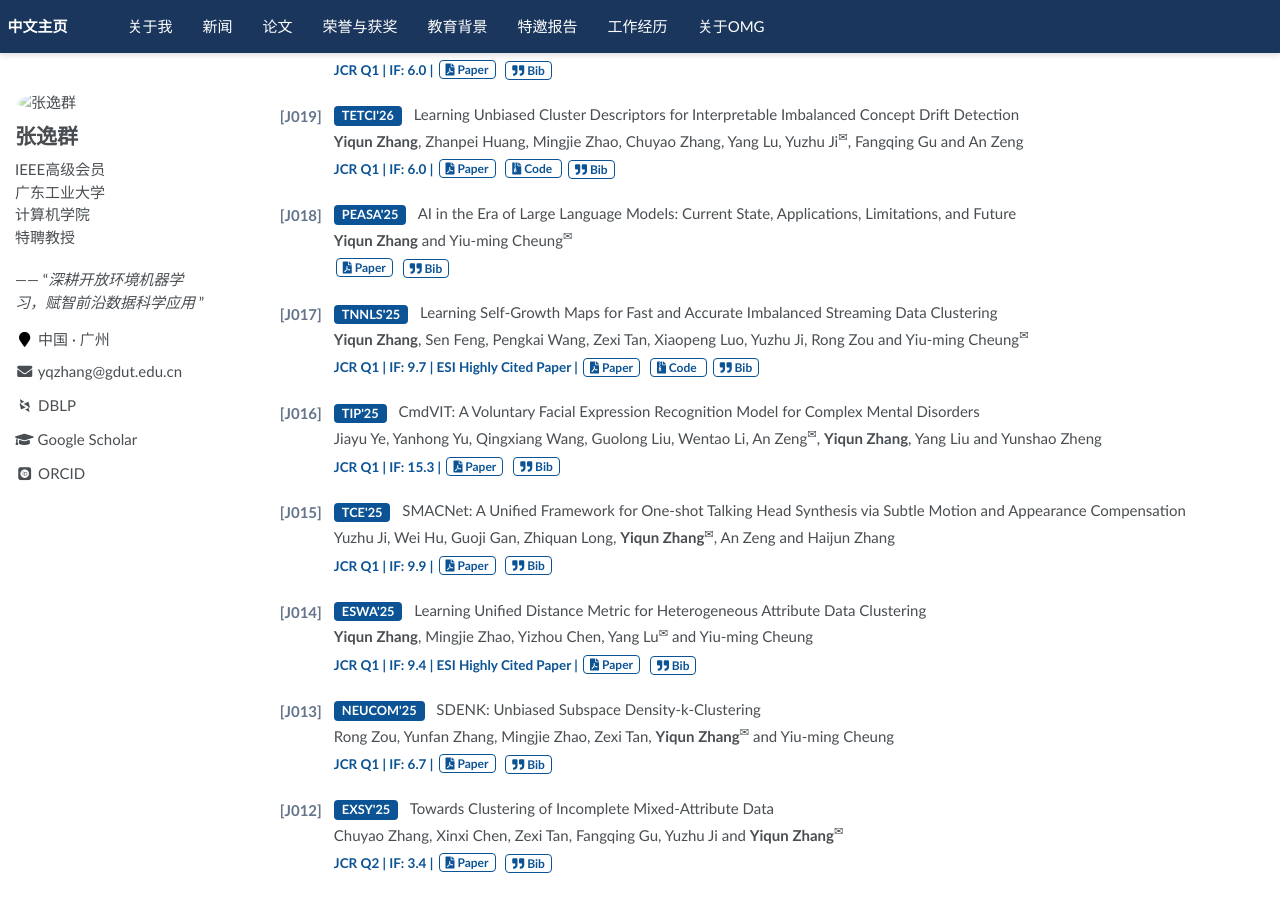
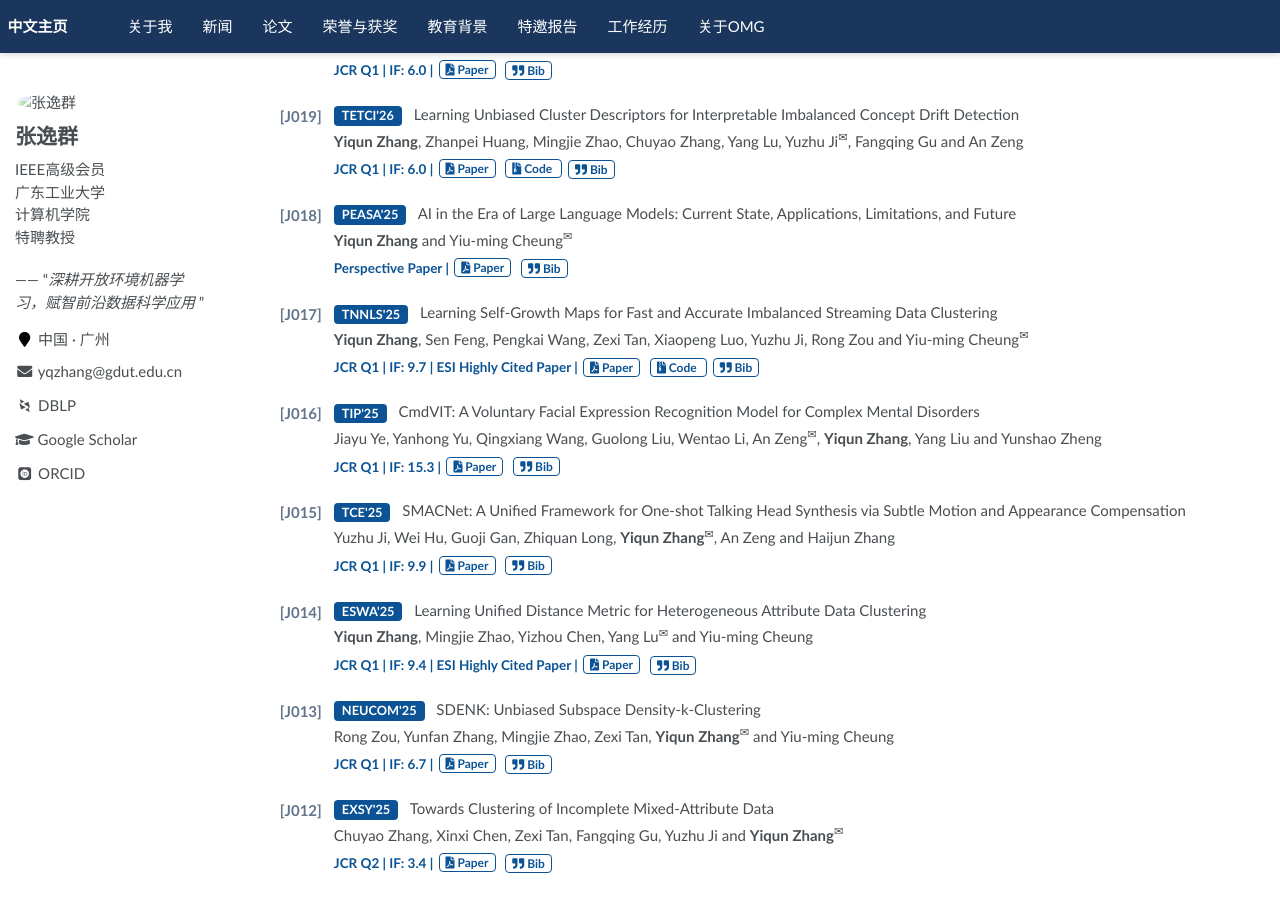
Before and after one commit to yqzhang-Zz/zh-publications, a Jekyll site: the page built from _pages/about.md, in a window 1280 px wide and 900 px high, scrolled down 987 px. Built offline with Jekyll 4.4.1, drawn with Linux system fonts in a browser that asks for light colours; some web fonts are replaced; a script that is not in the unit is left out; comment, search, counter and statistics services are not loaded.

Commit message:
Update journal_papers.yml

```diff
--- a/_data/journal_papers.yml
+++ b/_data/journal_papers.yml
@@ -177,7 +177,7 @@
   journal_key: "Other"
   title: "AI in the Era of Large Language Models: Current State, Applications, Limitations, and Future"
   authors: "<strong>Yiqun Zhang</strong> and Yiu-ming Cheung<sup>&#x2709;</sup>"
-  tag: ""
+  tag: "Perspective Paper"
   link: "https://www.peasa.eu/site/article/view/68"
   bib: |-
     @article{zhang2025ai,
```
